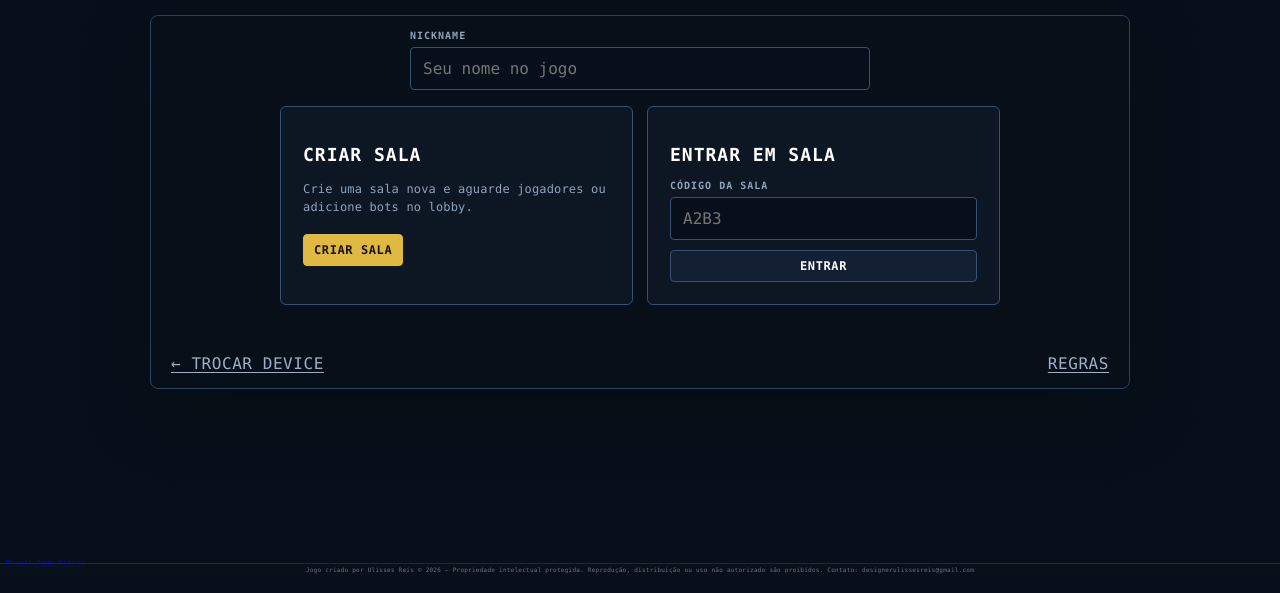
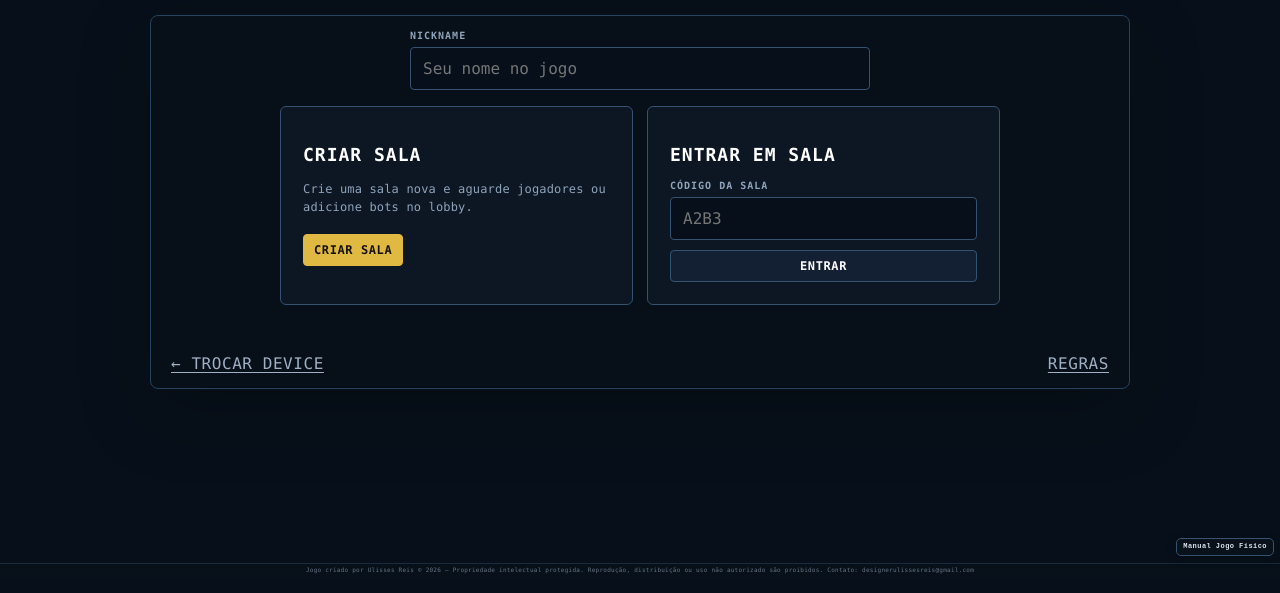
Before and after one commit to UlissesKingz/001, a website: page public/mobile.html in a window 1280 px wide. Shown: the part 222-815 px from the top of the page. Drawn offline with nearby package versions, Linux system fonts and the light colour scheme.

Commit message:
correcao 1

```diff
--- a/public/mobile.html
+++ b/public/mobile.html
@@ -4,7 +4,7 @@
 <meta charset="utf-8">
 <meta name="viewport" content="width=device-width,initial-scale=1">
 <title>001 — Um jogo de cartas e bits</title>
-<link rel="stylesheet" href="/styles.css">
+<link rel="stylesheet" href="/styles.css?v=47">
 </head>
 <body data-device="mobile" class="device-mobile">
 <div class="online-note" id="onlineNote"></div>
@@ -83,7 +83,7 @@
   </main>
   <div class="helpbar" id="helpBar"><span class="label">INFO</span><span id="helpText">Passe o mouse sobre <b>cartas</b>, <b>botões</b> e <b>áreas</b> do jogo para ver o que cada item faz.</span></div>
 </div>
-<a class="physical-manual-link" href="https://drive.google.com/file/d/12i0FPjL79dPumXRwTyfql8Pu1JBw0dxc/view?usp=sharing" target="_blank" rel="noopener noreferrer">Manual Jogo Físico</a>
+<a class="physical-manual-link" href="https://drive.google.com/file/d/12i0FPjL79dPumXRwTyfql8Pu1JBw0dxc/view?usp=sharing" target="_blank" rel="noopener noreferrer" aria-label="Abrir manual do jogo físico" style="position:fixed;right:8px;bottom:28px;z-index:1250;display:inline-flex;align-items:center;justify-content:center;padding:5px 8px;border:1px solid #355272;border-radius:5px;background:#09111a;color:#dce6f2;font:900 8px/1.1 monospace;letter-spacing:.45px;text-decoration:none;white-space:nowrap;box-shadow:0 2px 10px rgba(0,0,0,.28)">Manual Jogo Físico</a>
 <footer class="legal-footer">Jogo criado por Ulisses Reis © 2026 — Propriedade intelectual protegida. Reprodução, distribuição ou uso não autorizado são proibidos. Contato: designerulissesreis@gmail.com</footer>
 
 <div class="rules" id="rules"><div class="rules-card"><h2>Regras desta versão</h2><ul>
--- a/public/styles.css
+++ b/public/styles.css
@@ -1084,3 +1084,36 @@ body.device-mobile .physical-manual-link{
   padding:4px 6px;
   font-size:7px;
 }
+
+
+/* ===== v47 — robust physical manual button ===== */
+.physical-manual-link{
+  position:fixed!important;
+  right:8px!important;
+  bottom:28px!important;
+  z-index:1250!important;
+  display:inline-flex!important;
+  align-items:center!important;
+  justify-content:center!important;
+  padding:5px 8px!important;
+  border:1px solid #355272!important;
+  border-radius:5px!important;
+  background:#09111a!important;
+  color:#dce6f2!important;
+  font:900 8px/1.1 monospace!important;
+  letter-spacing:.45px!important;
+  text-decoration:none!important;
+  white-space:nowrap!important;
+  box-shadow:0 2px 10px rgba(0,0,0,.28)!important;
+}
+.physical-manual-link:hover,.physical-manual-link:focus{
+  border-color:#f2ca68!important;
+  color:#f2ca68!important;
+  outline:none!important;
+}
+body.device-mobile .physical-manual-link{
+  right:6px!important;
+  bottom:22px!important;
+  padding:4px 6px!important;
+  font-size:7px!important;
+}
```
Also changed, not shown: public/desktop.html (+2 -2 lines), public/device.html (+2 -2 lines), public/manual.html (+2 -2 lines).
